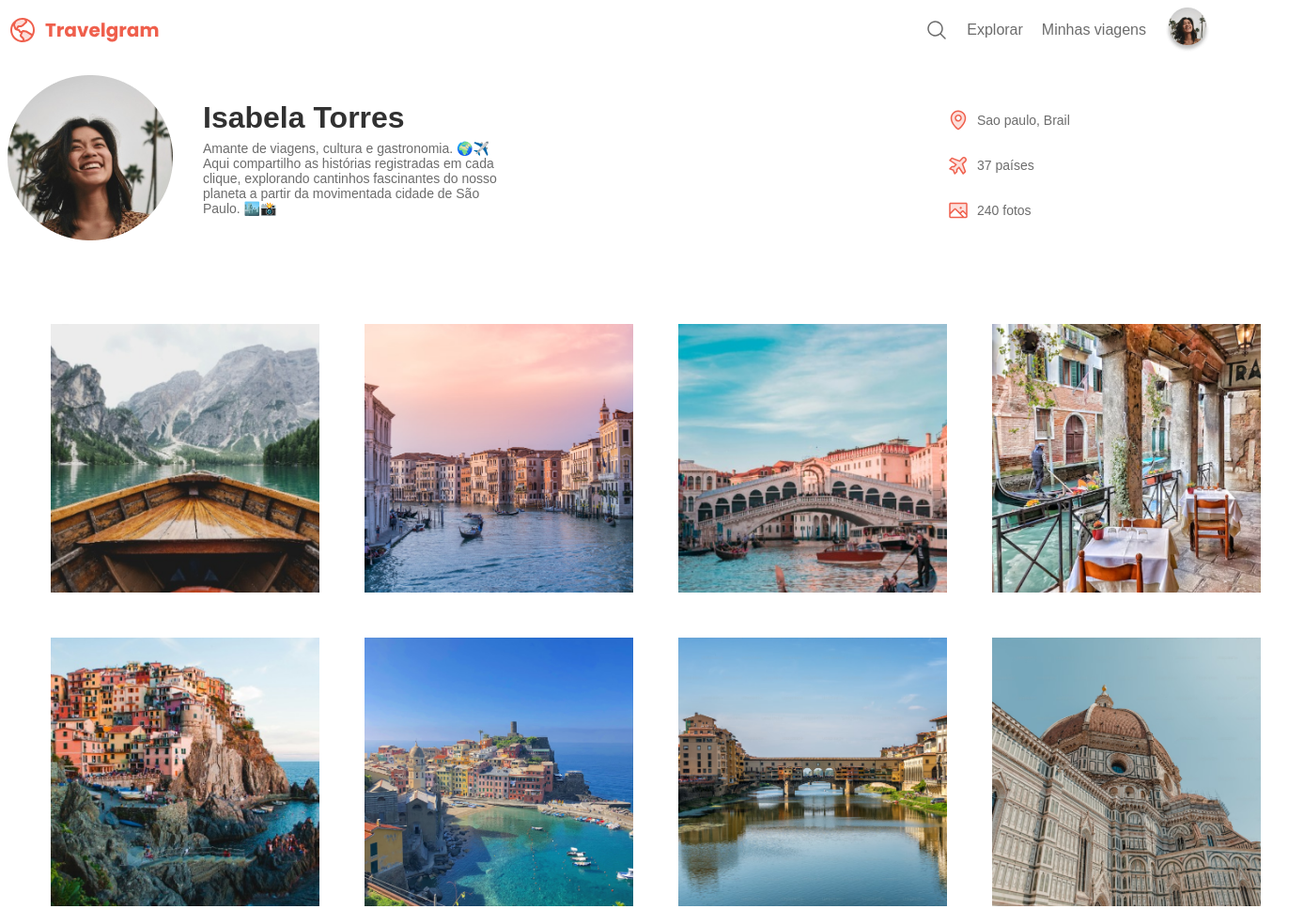
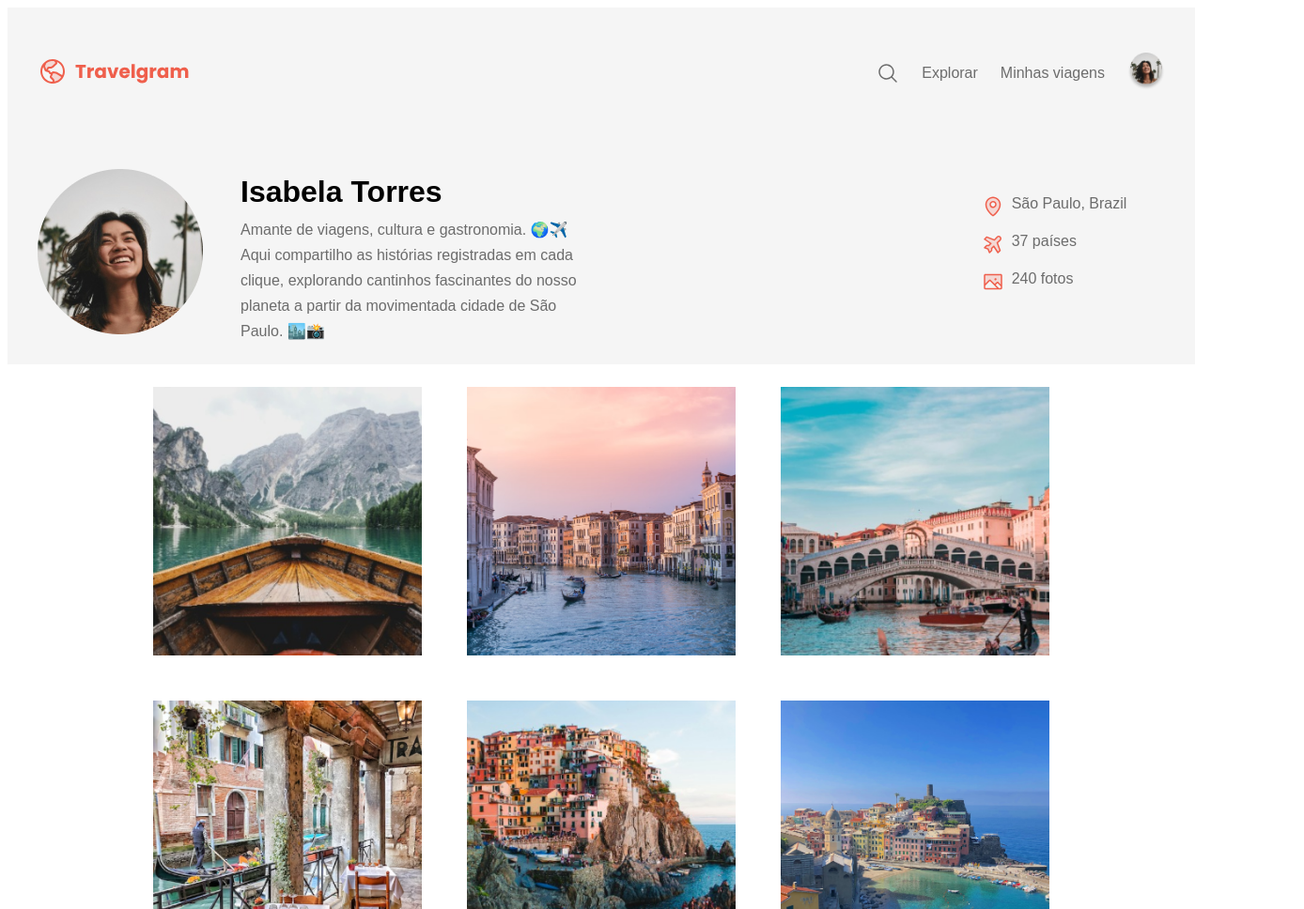
Before and after one commit to Brendon3421/Desafio-Rockseat-Projeto-Perfil-De-Viagens, a plain HTML site: page index.html in a window 1280 px wide. Shown: the top 968 px of the page at 94% size, 1388 px wide, since content can reach past the window. Drawn offline with Linux system fonts and the light colour scheme.

Commit message:
Update style and index files

```diff
--- a/assets/style.css
+++ b/assets/style.css
@@ -4,161 +4,149 @@
     --color-hover: #EF5F4C;
     --text-color-primary: #313131;
     --text-color-secondary: #6C6C6C;
+    --bg-surface-color: #F5F5F5;
     --font-size-md: 14px;
+    --font-size-16: 16px;
+    --margin-16: 16px;
     --font-size-h1: 32px;
+    --margin-32: 32px
 }
 
-header {
-    position: relative;
-    width: 1280px;
-    height: 40px;
-    margin: auto;
-    margin-bottom: 32px;
+/* .container {
+        position: relative;
+        margin: auto;
+        width: 1280px;
+        height: 100vh;
+    } */
+
+.bg-surface {
+    background-color: var(--bg-surface-color);
 }
 
-.nav.items {
+header nav {
     display: flex;
     align-items: center;
     justify-content: space-between;
+    top: 0;
+    margin: 0;
+    padding: var(--margin-32);
 }
 
-.logo {
+header ul {
+    list-style: none;
     display: flex;
     align-items: center;
+    gap: 24px;
 }
 
-.menu.items {
-    display: flex;
-    font-family: var(--font);
-    align-items: center;
-    justify-content: center;
-    gap: 20px;
+header a {
+    text-decoration: none;
     color: var(--text-color-secondary);
 }
 
-.nav.items {
-    display: flex;
+a:hover {
+    color: var(--color-hover);
 }
 
-.nav.items a {
+header nav ul li {
+    display: flex;
+    font-family: var(--font);
+    font-size: var(--font-size-16);
     color: var(--text-color-secondary);
-    cursor: pointer;
-    text-decoration: none;
 }
 
-.nav.items a:hover {
-    color: var(--color-hover);
-    cursor: pointer;
-    text-decoration: none;
-}
-
-nav {
-    position: relative;
-    width: 1280px;
-    height: 240px;
-    margin: auto;
-
-}
-
-.perfil {
-    position: relative;
-    display: flex;
-    align-content: center;
-    justify-content: center;
+nav ul li:last-child img {
+    width: 40px;
+    height: 40px;
 }
 
 
-.nome-perfil {
-    display: flex;
-    flex-direction: column;
-    margin-left: 32px;
-    margin-right: auto;
-    width: 384px;
-    height: 168px;
-    font-family: var(--font);
-    font-size: var(--font-size-md);
-}
 
-.nome-perfil h1 {
-    font-size: var(--font-size-h1);
-    margin-bottom: -8px;
-    font-family: var(--font);
-    color: var(--text-color-primary);
-}
-
-.nome-perfil p {
-    display: flex;
-    text-align: left;
-    text-decoration: none;
-    width: 314px;
-    height: 168px;
-    font-family: var(--font);
-    color: var(--text-color-secondary);
+section nav ul li {
+    list-style: none;
 
 }
 
 
-.info {
+
+section .main {
     position: relative;
     display: flex;
-    flex-direction: column;
+}
+
+section nav h1 {
+    font-size: var(--font-size-h1);
+    font-family: var(--font);
+    margin-bottom: 0;
+}
+
+section p {
+    color: var(--text-color-secondary);
+    font-family: var(--font);
+    line-height: 170%;
+    margin-top: 8px;
+}
+
+section .profile-pic {
+    width: 592px;
+    height: 176px;
+    display: flex;
+    margin: var(--margin-32);
+    align-items: center;
+    margin-right: auto;
+}
+
+section .info {
+    position: relative;
+    display: flex;
+    justify-content: center;
+    align-self: center;
+    margin: 34px 34px 34px 62px;
+}
+
+section nav .info {
+    display: flex;
+    justify-content: center;
+    align-items: center;
     width: 280px;
     height: 104px;
+
 }
 
-.info span {
-    align-items: center;
-    justify-content: center;
-    font-size: var(--font-size-md);
-    margin: 8px;
+section nav .info span {
+    display: flex;
+    color: var(--text-color-secondary);
     font-family: var(--font);
-    color: var(--text-color-secondary);
+    margin-left: 8px;
+    margin-bottom: var(--margin-16);
+
 }
 
-.photo {
+section nav .info ul li img {
     display: flex;
-    align-items: center;
-    justify-content: flex-start;
-    margin-bottom: 16px;
+    margin-right: 8px;
+    width: 24px;
+    height: 24px;
 }
 
-.location {
-    display: flex;
-    align-items: center;
-    justify-content: flex-start;
-    margin-bottom: 16px;
-}
-
-
-.countries {
-    display: flex;
-    justify-content: flex-start;
-    align-items: center;
-    margin-bottom: 16px;
-
-}
 
 .photo-gallery {
     position: relative;
     display: flex;
     justify-content: center;
     align-items: center;
-    margin: auto;
-
 }
 
 
 
 .photo-gallery {
-    position: relative;
     align-items: center;
     justify-content: center;
     flex-wrap: wrap;
-    width: 1380px;
-    height: 1020px;
 }
 
 .card.photo {
+    position: relative;
     display: flex;
     flex-wrap: wrap;
     align-items: center;
@@ -169,6 +157,7 @@ nav {
 .card.photo img {
     position: relative;
     cursor: pointer;
+    display: flex;
     width: 286px;
     height: 286px;
     margin: 24px;
@@ -177,11 +166,10 @@ nav {
 footer .travelgram {
     position: relative;
     display: flex;
+    justify-content: center;
     align-items: center;
+    margin: 32px;
     justify-content: space-between;
-    width: 1280px;
-    height: 42px;
-    margin: auto;
     color: var(--text-color-secondary);
     font-size: var(--font-size-md);
 }
--- a/index.html
+++ b/index.html
@@ -1,62 +1,76 @@
 <!DOCTYPE html>
 <html lang="en">
-<!-- Adicionando coment -->
+
 <head>
     <meta charset="UTF-8">
     <meta name="viewport" content="width=device-width, initial-scale=1.0">
+    <title>Desafio Rockseat</title>
     <link rel="stylesheet" href="assets/style.css">
-    <title>Desasfio Rock-seat</title>
 </head>
 
 <body>
 
     <main>
+        <div class="container">
+            <div class="bg-surface">
                 <header>
-            <div class="nav items">
+                    <nav>
                         <div class="logo">
-                    <img src="assets/imgs/Logo.svg" alt="logo-site">
+                            <img src="assets/imgs/Logo.svg" alt="logo">
                         </div>
-                <div class="menu items">
-                    <img src="assets/imgs/MagnifyingGlass.svg" alt="Ícone de lupa">
-                    <span>
+                        <ul>
+                            <li>
+                                <img src="assets/imgs/MagnifyingGlass.svg" alt="">
+                            </li>
+                            <li>
                                 <a href="#explorar">Explorar</a>
-                    </span>
-                    <span><a href="#minhasviagens">Minhas viagens</a></span>
-                    <img src="assets/imgs/Profile pic.png" alt="Foto de perfil">
+                            </li>
+                            <li>
+                                <a href="#viagens">Minhas viagens</a>
+                            </li>
+                            <li>
+                                <div class="profile-pic">
+                                    <img src="assets/imgs/Profile pic.png" alt="">
                                 </div>
-            </div>
+                            </li>
+                        </ul>
+                    </nav>
                 </header>
-
+                <section>
                     <nav>
-            <div class="perfil">
-                <img src="assets/imgs/Profile pic nav.png" alt="">
-                <div class="nome-perfil">
+                        <div class="main">
+                            <div class="profile-pic">
+                                <img src="assets/imgs/Profile pic nav.png" alt="imagem-profile">
+                                <ul>
+                                    <li>
                                         <h1>Isabela Torres</h1>
+                                    </li>
                                     <p>
-                        Amante de viagens, cultura e gastronomia. 🌍✈️
-                        Aqui compartilho as histórias registradas em cada clique,
-                        explorando cantinhos fascinantes do nosso
-                        planeta a partir da movimentada cidade de São Paulo. 🏙️📸
+                                        Amante de viagens, cultura e gastronomia. 🌍✈️<br>
+                                        Aqui compartilho as histórias registradas em cada clique, explorando cantinhos
+                                        fascinantes do nosso planeta a partir da movimentada cidade de São Paulo. 🏙️📸
                                     </p>
+                                </ul>
                             </div>
                             <div class="info">
-                    <p>
-                    <div class="location">
-                        <img src="assets/imgs/MapPin.svg" alt=""> <span>Sao paulo, Brail</span>
-                    </div>
-                    <div class="countries">
-                        <img src="assets/imgs/AirplaneTilt.svg" alt=""> <span>37 países</span>
-                    </div>
-                    <div class="photo">
-                        <img src="assets/imgs/Image.svg" alt=""> <span> 240 fotos </span>
-                    </div>
-                    </p>
+                                <ul>
+                                    <li>
+                                        <span> <img src="assets/imgs/MapPin.svg" alt=""> São Paulo, Brazil</span>
+                                    </li>
+                                    <li>
+                                        <span> <img src="assets/imgs/AirplaneTilt.svg" alt=""> 37 países</span>
+                                    </li>
+                                    <li>
+                                        <span> <img src="assets/imgs/Image.svg" alt=""> 240 fotos</span>
+                                    </li>
+                                </ul>
                             </div>
                         </div>
 
+                    </nav>
+                </section>
+            </div>
 
-
-        </nav>
             <section>
                 <div class="photo-gallery">
                     <div class="card photo">
@@ -82,12 +96,8 @@
                     </div>
                 </footer>
             </section>
-
-
-
+        </div>
     </main>
-
-
 
 </body>
 
```
Lines whose indentation alone changed are shown as unchanged.
